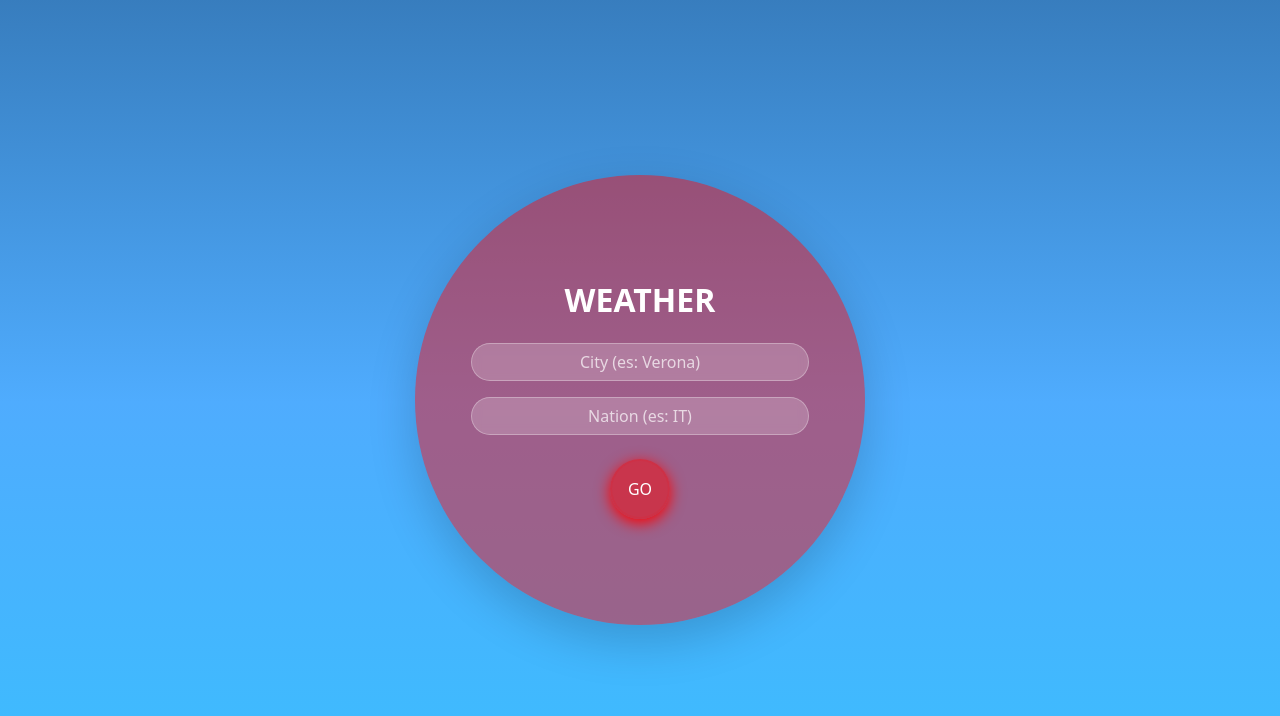
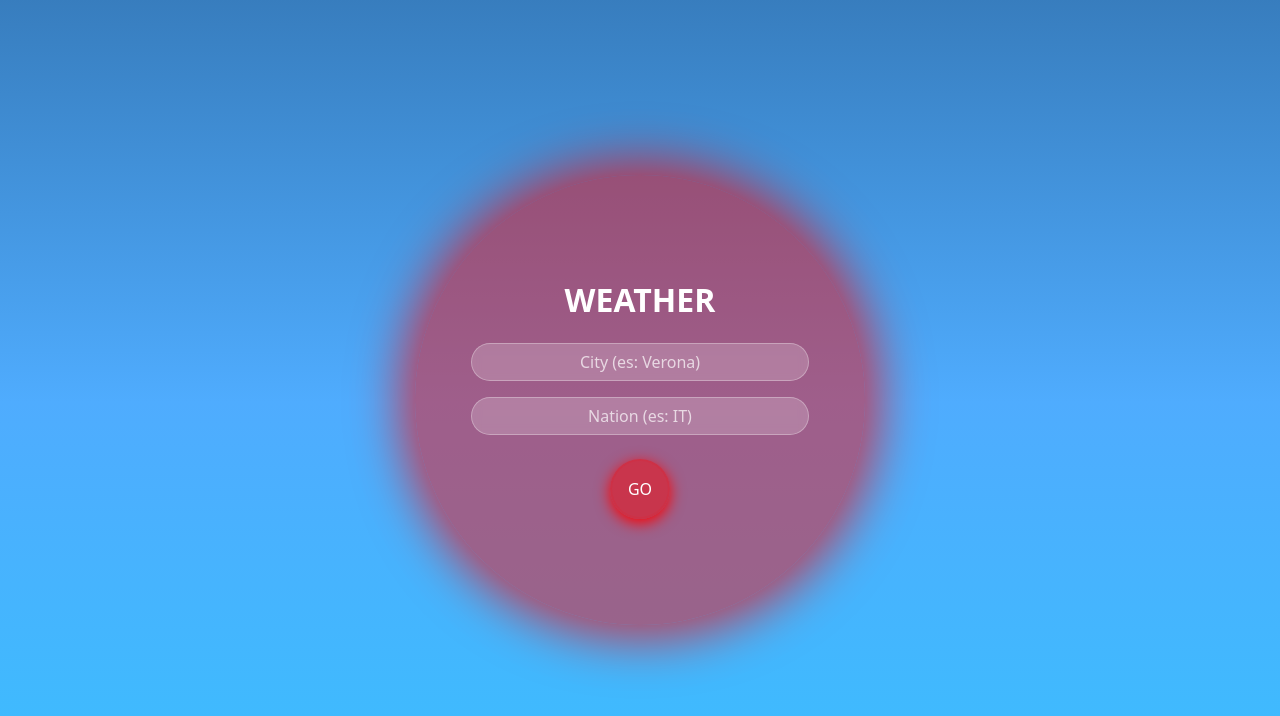
Before and after one commit to Christopher-F-A/U3-W2-D5, a React (Vite) app in the folder WeatherApp/: page / in a window 1280 px wide. Shown: the top 716 px of the page. Built offline with nearby package versions, Linux system fonts and the light colour scheme.

Commit message:
style fixes

```diff
--- a/WeatherApp/src/index.css
+++ b/WeatherApp/src/index.css
@@ -50,7 +50,7 @@ body {
   overflow: hidden;
   padding: 40px !important;
   background: rgba(252, 4, 4, 0.457) !important;
-  box-shadow: 0 8px 32px 0 rgb(255, 0, 0) !important;
+  box-shadow: 0 0 50px 15px rgba(255, 0, 0, 0.634) !important;
 }
 
 @media (max-width: 500px) {
@@ -90,6 +90,7 @@ body {
   background: rgba(255, 255, 255, 0.2) !important;
   border: 1px solid rgba(255, 255, 255, 0.3) !important;
   color: #fff !important;
+  -webkit-backdrop-filter: blur(10px);
   backdrop-filter: blur(5px);
 }
 
@@ -105,6 +106,7 @@ body {
 
 .glass-card {
   background: rgba(252, 4, 4, 0.3) !important; /* Stesso tono rosso della home */
+  -webkit-backdrop-filter: blur(10px);
   backdrop-filter: blur(10px);
   border: 1px solid rgba(255, 255, 255, 0.1) !important;
   border-radius: 25px !important;
--- a/WeatherApp/src/pages/HomePage.jsx
+++ b/WeatherApp/src/pages/HomePage.jsx
@@ -16,7 +16,7 @@ function HomePage() {
 
   return (
     <Container className="d-flex align-items-center justify-content-center vh-100">
-      <Card className="circle-card border-0 shadow-lg">
+      <Card className="circle-card border-0">
         <Card.Body className="d-flex flex-column justify-content-center align-items-center w-100">
           <h2 className="text-center mb-4 fw-bold text-white">WEATHER</h2>
 
```
